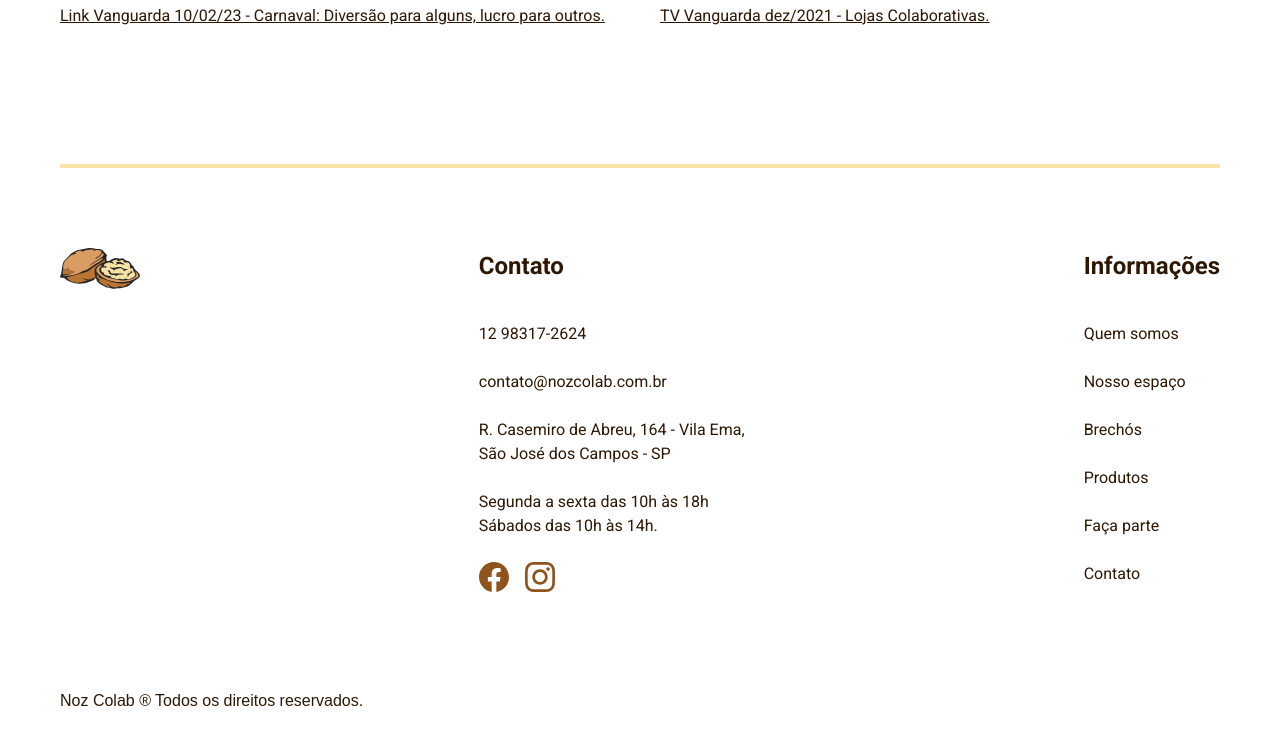
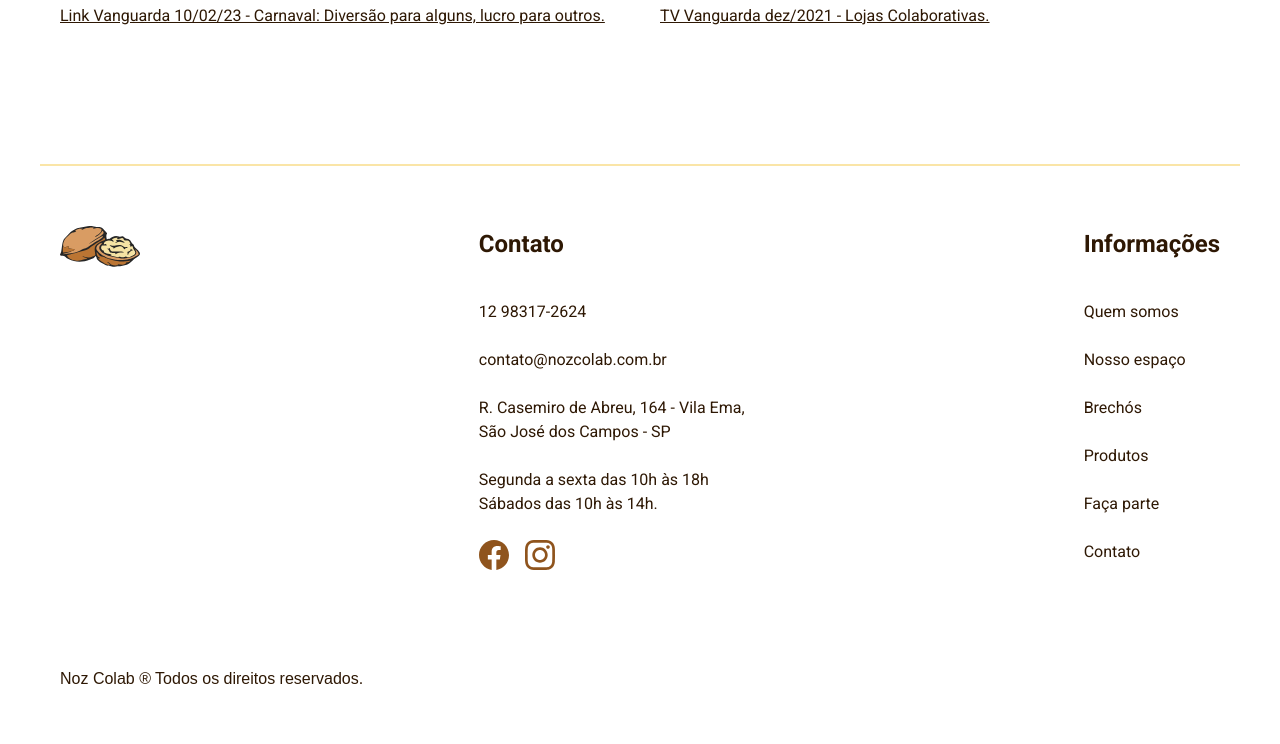
Before and after one commit to brunacdp/nozcolab, a plain HTML site: page 1-quem-somos.html in a window 1280 px wide. Shown: the part 2880-3624 px from the top of the page. Drawn offline with Linux system fonts and the light colour scheme.

Commit message:
divisória footer

```diff
--- a/1-quem-somos.html
+++ b/1-quem-somos.html
@@ -47,7 +47,7 @@
         </p>
       </div>
 
-      <div class="historia-imagem">
+      <div>
         <img class="historia-img" src="./img/historia-rita-e-aila.jpg" width="460" height="630" alt="">
         <span class="rita-e-aila font2-xs">Rita e Aila - sócias</span>
       </div>
--- a/css/utilidades/footer.css
+++ b/css/utilidades/footer.css
@@ -6,18 +6,13 @@
   justify-content: space-between;
   align-items: start;
   flex-wrap: wrap;
-  padding-top: 20px;
+  padding-top: 60px;
   padding-bottom: 60px;
   gap: 40px;
 }
 
-.footer-bg::before {
-  content: "";
-  display: block;
-  background-color: var(--color03);
-  width: 100%;
-  height: 4px;
-  margin-bottom: 60px;
+.footer-bg {
+  border-top: 2px solid var(--color03);
 }
 
 footer span {
```
